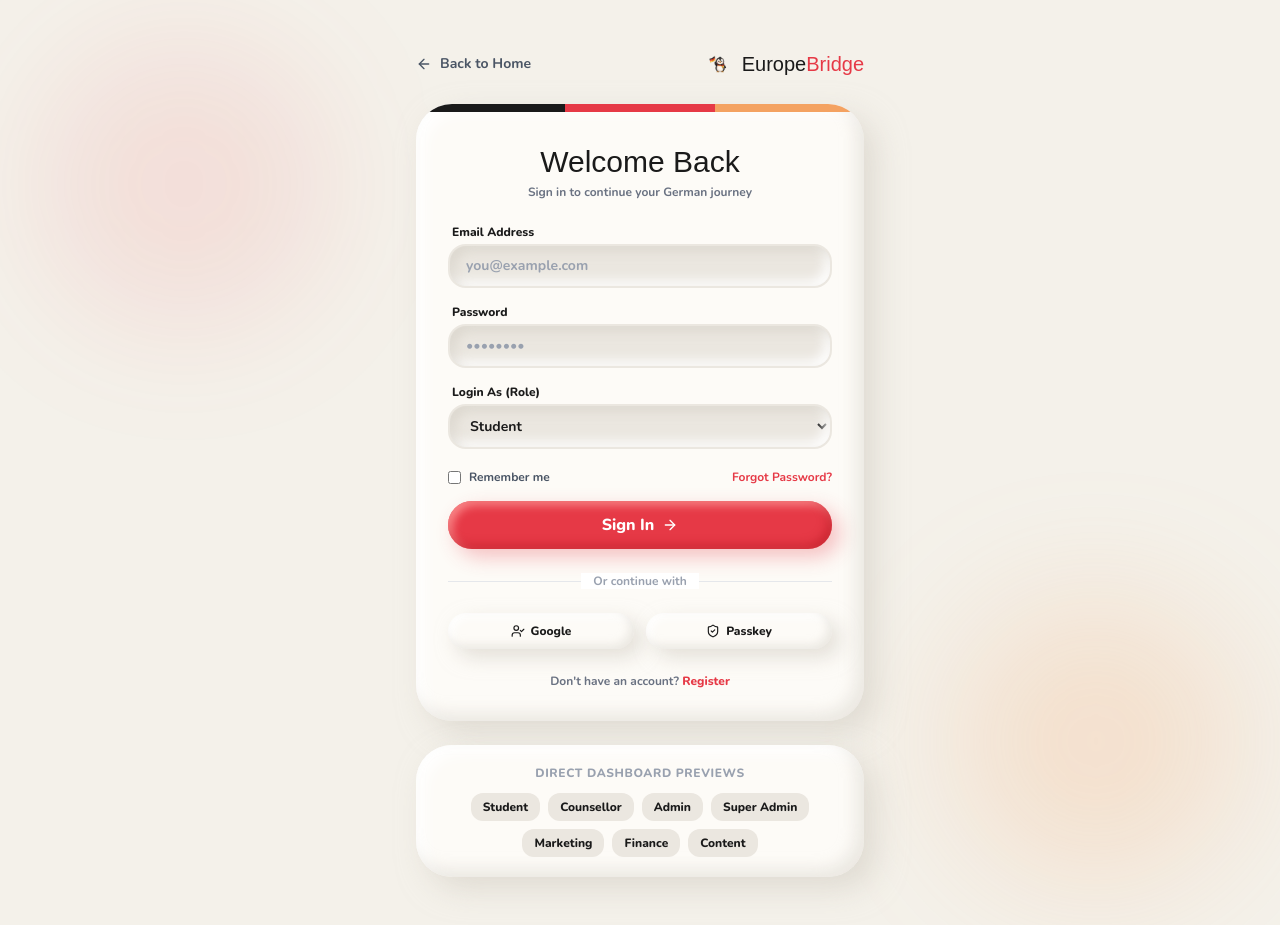
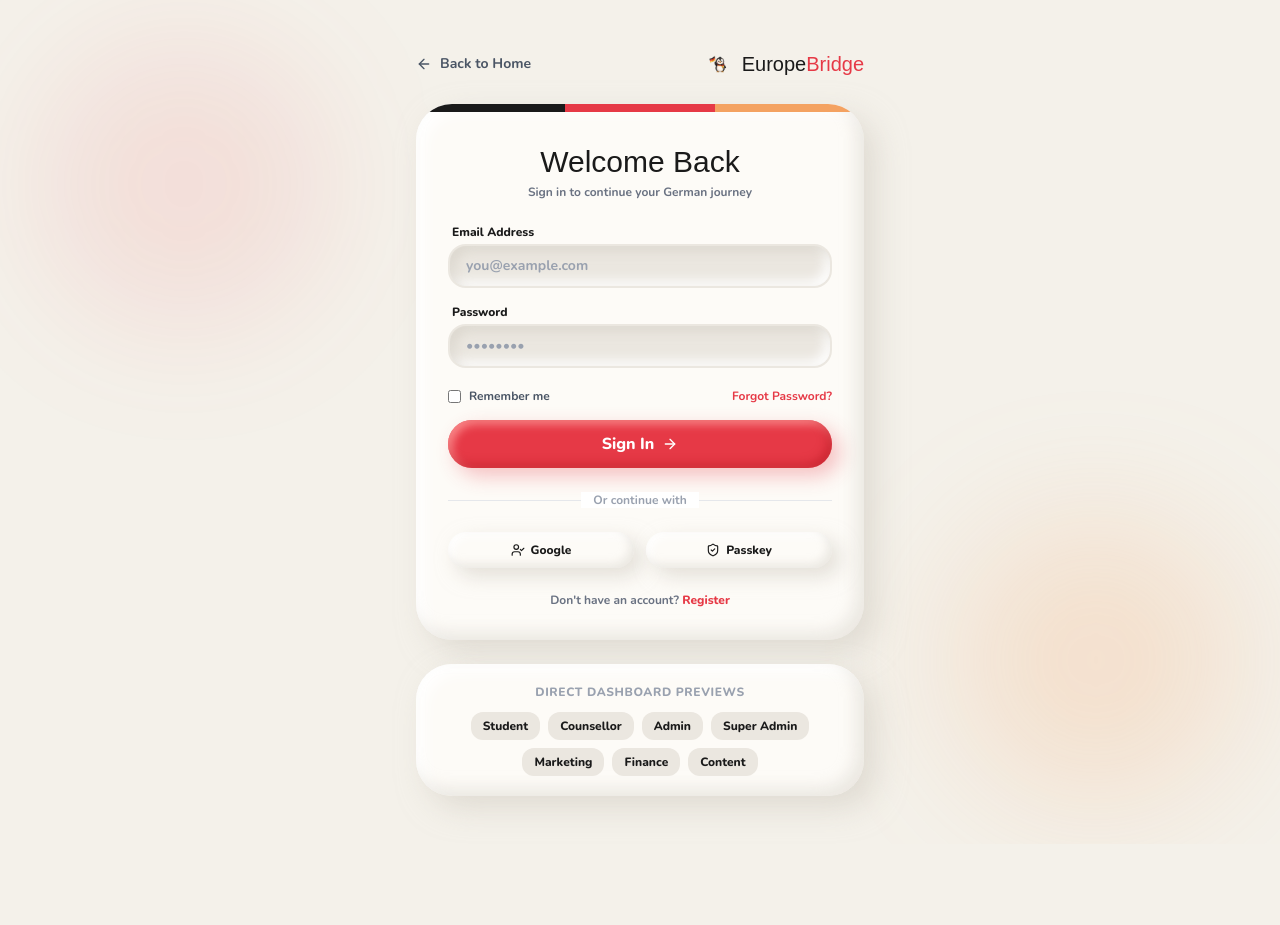
Before and after one commit to mitron8/europe-bridge, a Next.js app: page /login in a window 1280 px wide. After the commit the page ends 844 px from the top, so only its background shows below. Built offline with nearby package versions, Linux system fonts and the light colour scheme; no server answers; a web font is replaced by a local one.

Commit message:
comments and documentation updates

```diff
--- a/app/login/page.tsx
+++ b/app/login/page.tsx
@@ -10,7 +10,7 @@ export default function Login() {
   const router = useRouter();
   const [email, setEmail] = useState('');
   const [password, setPassword] = useState('');
-  const [selectedRole, setSelectedRole] = useState('student');
+
   const [error, setError] = useState('');
   const [loading, setLoading] = useState(false);
 
@@ -103,22 +103,7 @@ export default function Login() {
             />
           </div>
 
-          <div>
-            <label className="block text-xs font-extrabold text-germany-black mb-1 ml-1">Login As (Role)</label>
-            <select
-              value={selectedRole}
-              onChange={(e) => setSelectedRole(e.target.value)}
-              className="w-full px-4 py-2.5 neu-input font-bold text-germany-black text-sm bg-[#EBE7E0]"
-            >
-              <option value="student">Student</option>
-              <option value="counsellor">Counsellor</option>
-              <option value="admin">Admin</option>
-              <option value="super-admin">Super Admin</option>
-              <option value="marketing">Marketing</option>
-              <option value="financial">Finance</option>
-              <option value="content">Content</option>
-            </select>
-          </div>
+
 
           <div className="flex justify-between items-center text-xs font-bold pt-1">
             <label className="flex items-center text-gray-600 cursor-pointer">
```
